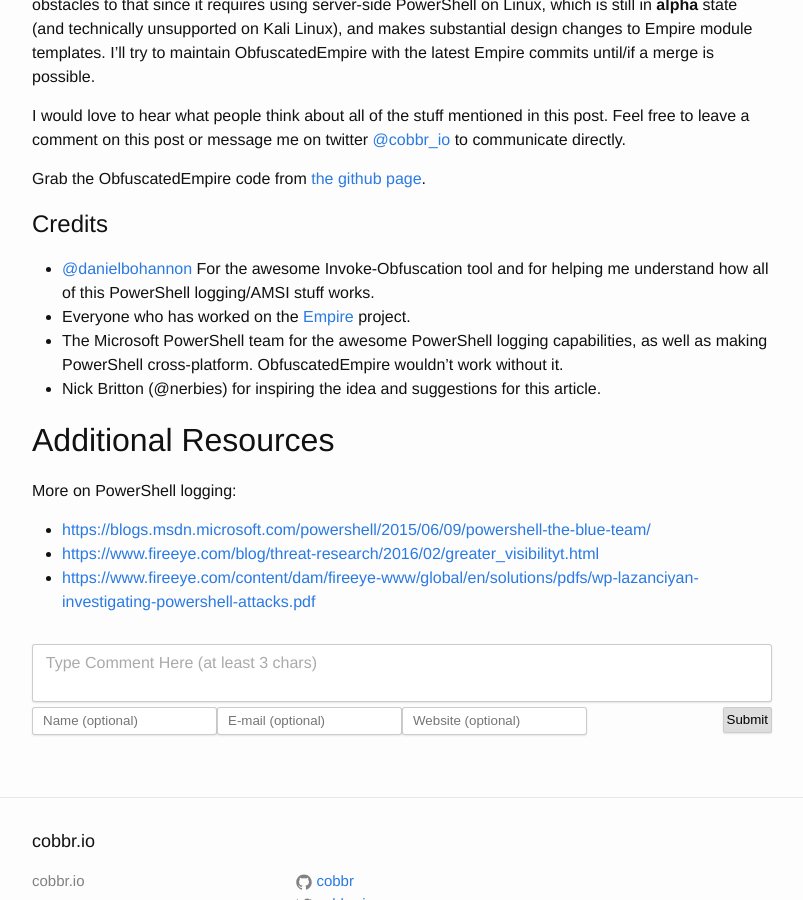
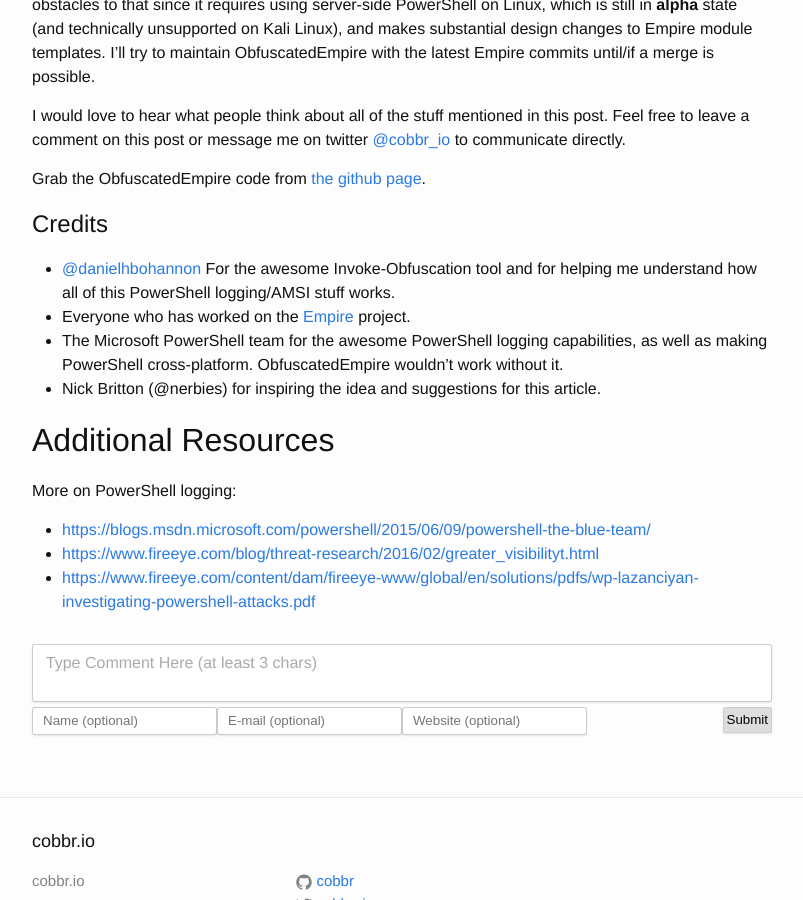
Before and after one commit to cobbr/cobbr.io, a Jekyll site: the page built from _posts/2017-03-01-ObfuscatedEmpire.md, in a window 1280 px wide and 900 px high, scrolled down 10707 px. Shown: the whole window, without its empty margins (238-1041 px from the left). Built offline with Jekyll 4.4.1, drawn with Linux system fonts in a browser that asks for light colours.

Commit message:
I am the worst

```diff
--- a/_posts/2017-03-01-ObfuscatedEmpire.md
+++ b/_posts/2017-03-01-ObfuscatedEmpire.md
@@ -127,7 +127,7 @@ I would love to hear what people think about all of the stuff mentioned in this
 Grab the ObfuscatedEmpire code from [the github page](https://github.com/cobbr/ObfuscatedEmpire).
 
 # Credits
-* [@danielbohannon](https://twitter.com/danielbohannon) For the awesome Invoke-Obfuscation tool and for helping me understand how all of this PowerShell logging/AMSI stuff works.
+* [@danielhbohannon](https://twitter.com/danielhbohannon) For the awesome Invoke-Obfuscation tool and for helping me understand how all of this PowerShell logging/AMSI stuff works.
 * Everyone who has worked on the [Empire](https://github.com/EmpireProject/Empire) project.
 * The Microsoft PowerShell team for the awesome PowerShell logging capabilities, as well as making PowerShell cross-platform. ObfuscatedEmpire wouldn't work without it.
 * Nick Britton (@nerbies) for inspiring the idea and suggestions for this article.
```
